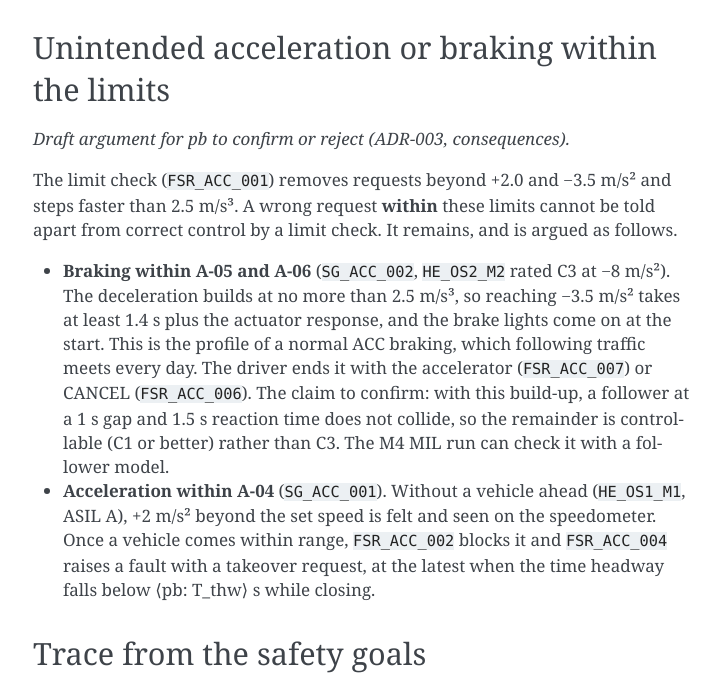
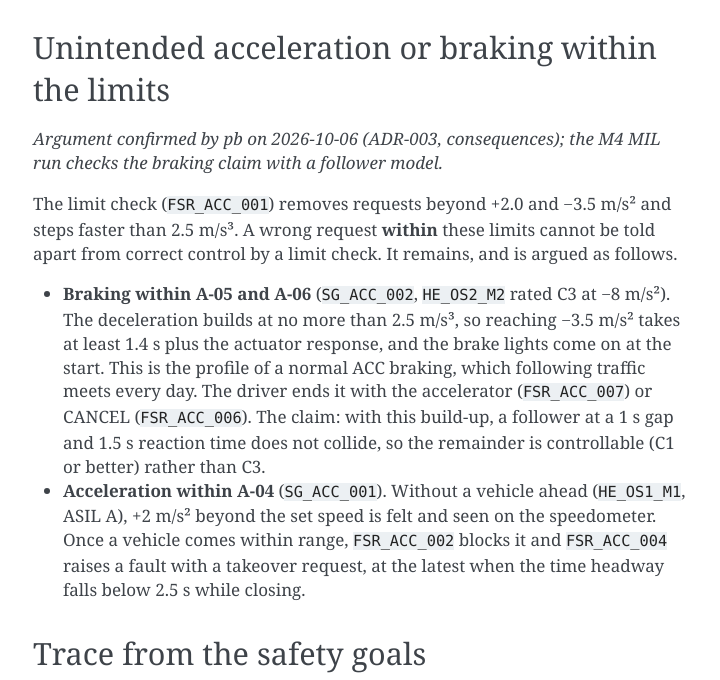
Before and after one commit to Prennoy99/safecruise, a Sphinx documentation site: the page built from docs/04_functional_safety_concept.rst, in a window 1280 px wide and 900 px high, scrolled down 3624 px, cut to the strip 133-813 px from the top of the window. Shown: the whole strip, without its empty margins (387-1107 px from the left). Built offline with Sphinx 7.4.7, drawn with Linux system fonts in a browser that asks for light colours; cross-references to code outside the pages are shown as plain code; some of the changed text lies outside the part shown.

Commit message:
M2: pb sets safety values and accepts ADR-005 to ADR-008

```diff
--- a/docs/04_functional_safety_concept.rst
+++ b/docs/04_functional_safety_concept.rst
@@ -1,7 +1,8 @@
 Functional safety concept
 =========================
 
-:Status: draft, for review by pb. Values marked ``⟨pb: …⟩`` are set by pb (ADR-000 D-17).
+:Status: draft. Safety values set by pb on 2026-10-06 (ADR-000 D-17); each requirement
+         stays ``draft`` until pb approves it.
 :Applies: ISO 26262-3, clause 7 (functional safety concept), as applied concepts only
 
 The functional safety requirements (``FSR_``) say how the item meets each safety goal of
@@ -57,9 +58,9 @@
    :asil: B
    :verification_method: test
 
-   While a valid radar object within a lateral offset of ±⟨pb: block band⟩ m has a
-   time-to-collision below ⟨pb: T_ttc⟩ s, or a time headway below ⟨pb: T_thw⟩ s while
-   closing faster than ⟨pb: v_close⟩ m/s, the ACC system shall send no positive
+   While a valid radar object within a lateral offset of ±2.5 m has a
+   time-to-collision below 4.0 s, or a time headway below 2.5 s while
+   closing faster than 0.5 m/s, the ACC system shall send no positive
    acceleration request.
 
    Checker rule 2, widened by ADR-008: a time-to-collision rule alone detects an
@@ -78,7 +79,7 @@
    :verification_method: test
 
    When the condition of :need:`FSR_ACC_002` ends, the ACC system shall keep sending no
-   positive acceleration request for ⟨pb: T_hold⟩ ms.
+   positive acceleration request for 500 ms.
 
    ADR-000 D-16: a radar dropout of the close target for 1 or 2 radar frames must not
    release the block. Scenario 14, dropout variant.
@@ -150,7 +151,7 @@
    :verification_method: test
 
    If a received ``RDR_Obj1..4``, ``VEH_Dyn`` or ``HMI_Btn`` message fails its end-to-end
-   check in ⟨pb: N_e2e⟩ consecutive messages, then the ACC system shall report a fault.
+   check in 3 consecutive messages, then the ACC system shall report a fault.
 
    ADR-000 D-15 (default 3). A single bad message is discarded and the last valid value
    is held (:need:`SYS_ACC_036`).
@@ -179,8 +180,8 @@
 
    If ego speed, ego acceleration, or the range, range rate or lateral offset of a radar
    object is not a number, outside its signal range, changes between two consecutive
-   messages by more than ⟨pb: jump limits⟩, or ego speed departs from the integral of ego
-   acceleration by more than ⟨pb: speed consistency limit⟩, then the ACC system shall
+   messages by more than 1 km/h for ego speed, 3 m for range, 2 m/s for range rate or 0.5 m for lateral offset, or ego speed departs from the integral of ego
+   acceleration by more than 3 km/h over 1 s, then the ACC system shall
    report a fault.
 
    Checker rule 4; scenario 13 (stuck or implausible ego speed). Radar jumps are checked
@@ -196,8 +197,8 @@
    :verification_method: test
 
    If the measured ego acceleration is above the expected response to a deceleration
-   request of the ACC system by more than ⟨pb: a_tol⟩ m/s² for longer than
-   ⟨pb: t_tol⟩ ms, then the ACC system shall report a fault.
+   request of the ACC system by more than 1.0 m/s² for longer than
+   500 ms, then the ACC system shall report a fault.
 
    ADR-003: detects deceleration that the actuators do not deliver. The expected response
    is the request passed through the actuator response of A-10.
@@ -211,7 +212,7 @@
    :verification_method: test
 
    While the ACC system is active and a valid radar object within a lateral offset of
-   ±⟨pb: block band⟩ m has a time-to-collision below ⟨pb: T_tor⟩ s, the ACC system shall
+   ±2.5 m has a time-to-collision below 3.0 s, the ACC system shall
    raise the takeover request.
 
    Covers a controller that brakes too little for the situation, which
@@ -307,7 +308,7 @@
    :asil: C
 
    When ``ACC_Cmd`` carries the takeover request, the instrument cluster shall show it
-   with a visual and an acoustic signal within ⟨pb: TOR latency⟩ ms.
+   with a visual and an acoustic signal within 200 ms.
 
 .. aou:: Cluster on loss of the ACC messages
    :id: AOU_ACC_002
@@ -377,8 +378,8 @@
    ±0.3 m/s² of their true values in ``VEH_Dyn``.
 
    Errors smaller than this are not detectable by the plausibility checks and are not
-   relied on. The accuracy is a design value; ⟨pb: a_tol⟩ must be larger than the
-   acceleration error.
+   relied on. The accuracy is a design value; the tolerance of :need:`FSR_ACC_011`
+   (1.0 m/s²) is more than three times the acceleration error.
 
 .. aou:: Radar detection
    :id: AOU_ACC_008
@@ -386,7 +387,7 @@
    :derives_from: FSR_ACC_002, FSR_ACC_012
    :asil: B
 
-   The radar shall report every moving object within 150 m and within ±⟨pb: block band⟩ m
+   The radar shall report every moving object within 150 m and within ±2.5 m
    of the ego lane centre within 3 cycles of the radar, and report no object where none
    exists.
 
@@ -407,7 +408,8 @@
 Unintended acceleration or braking within the limits
 ----------------------------------------------------
 
-*Draft argument for pb to confirm or reject (ADR-003, consequences).*
+*Argument confirmed by pb on 2026-10-06 (ADR-003, consequences); the M4 MIL run checks
+the braking claim with a follower model.*
 
 The limit check (:need:`FSR_ACC_001`) removes requests beyond +2.0 and −3.5 m/s² and
 steps faster than 2.5 m/s³. A wrong request **within** these limits cannot be told apart
@@ -418,14 +420,14 @@
   1.4 s plus the actuator response, and the brake lights come on at the start. This is
   the profile of a normal ACC braking, which following traffic meets every day. The
   driver ends it with the accelerator (:need:`FSR_ACC_007`) or CANCEL
-  (:need:`FSR_ACC_006`). The claim to confirm: with this build-up, a follower at a 1 s
-  gap and 1.5 s reaction time does not collide, so the remainder is controllable (C1 or
-  better) rather than C3. The M4 MIL run can check it with a follower model.
+  (:need:`FSR_ACC_006`). The claim: with this build-up, a follower at a 1 s gap and
+  1.5 s reaction time does not collide, so the remainder is controllable (C1 or better)
+  rather than C3.
 - **Acceleration within A-04** (``SG_ACC_001``). Without a vehicle ahead (``HE_OS1_M1``,
   ASIL A), +2 m/s² beyond the set speed is felt and seen on the speedometer. Once a
   vehicle comes within range, :need:`FSR_ACC_002` blocks it and :need:`FSR_ACC_004` raises
   a fault with a takeover request, at the latest when the time headway falls below
-  ⟨pb: T_thw⟩ s while closing.
+  2.5 s while closing.
 
 Trace from the safety goals
 ---------------------------
```
Also changed, not shown: docs/05_technical_safety_concept.rst (+21 -21 lines), docs/decisions/ADR-005-ears-lint-and-trace-gate.md (+2 -2 lines), docs/decisions/ADR-006-asil-decomposition.md (+3 -4 lines), docs/decisions/ADR-007-black-channel.md (+3 -4 lines), docs/decisions/ADR-008-acceleration-block-condition.md (+4 -5 lines).
